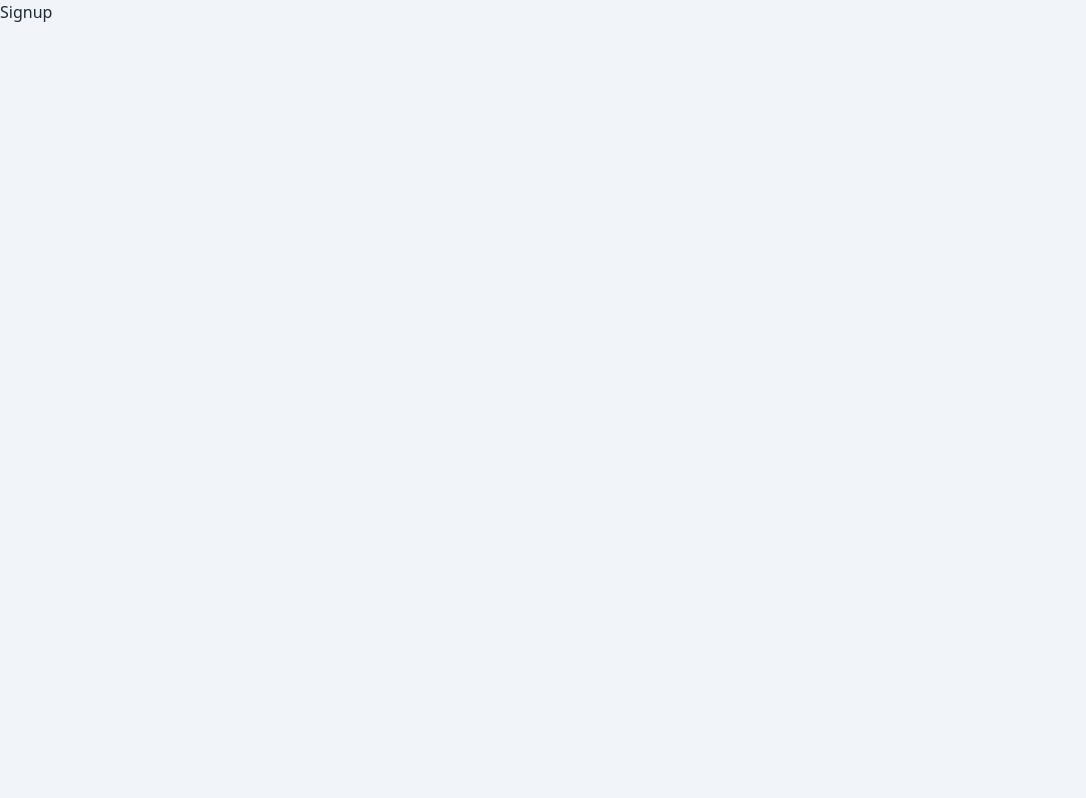
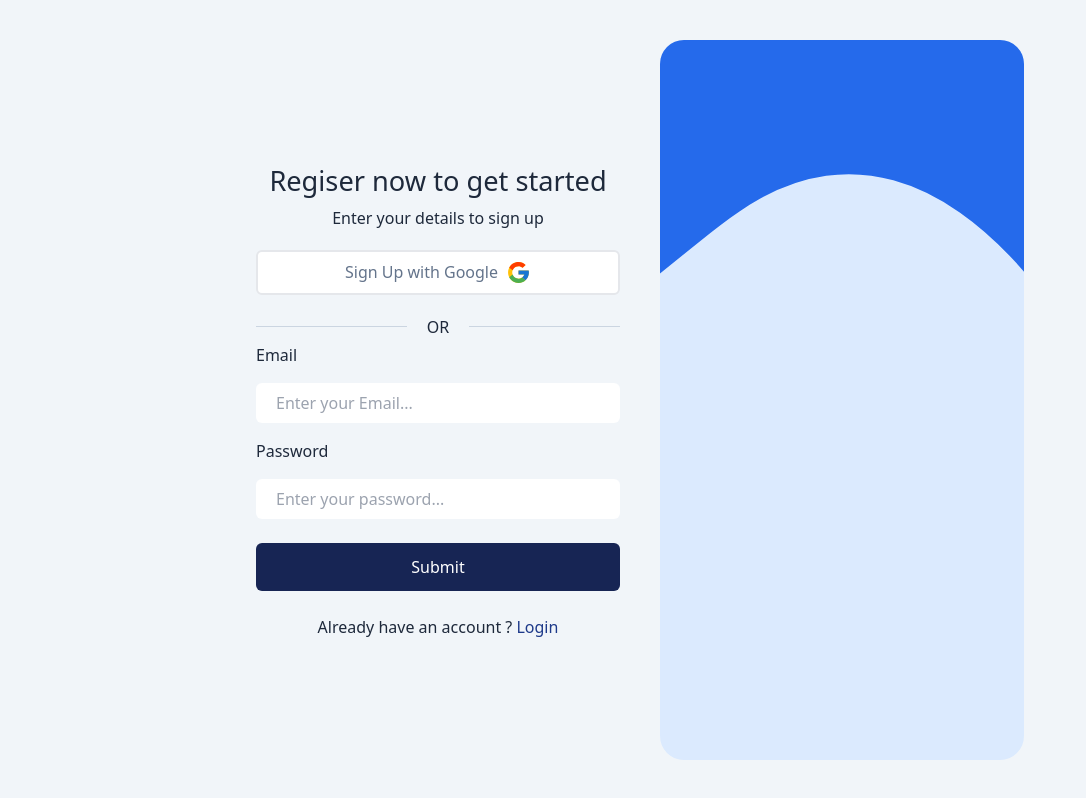
Before and after one commit to aneeshsharma72067/gengo-chat, a SvelteKit app: page /auth/signup in a window 1280 px wide. Shown: the whole page, without its empty margins (0-1086 px from the left). Built offline with nearby package versions, Linux system fonts and the light colour scheme.

Commit message:
Building SignUp UI

```diff
--- a/src/lib/components/ui/SignInWithGoogle.svelte
+++ b/src/lib/components/ui/GoogleAuth.svelte
@@ -1,10 +1,12 @@
-<script>
+<script lang="ts">
   import Google from "../Icons/Google.svelte";
+  export let authType:string;
+  $: method = authType === 'signin' ? "Sign In" : "Sign Up"
 </script>
 
 <button
   class="flex items-center justify-center gap-2 my-4 border-2 rounded-md px-6 py-2 text-slate-500 w-full bg-white"
 >
-  <span>Sign In with Google</span>
+  <span>{method} with Google</span>
   <Google />
 </button>
--- /dev/null
+++ b/src/lib/components/ui/Wave.svelte
@@ -0,0 +1,38 @@
+<div class="relative">
+  <div class="custom-shape-divider-top-1712749025">
+    <svg
+      data-name="Layer 1"
+      xmlns="http://www.w3.org/2000/svg"
+      viewBox="0 0 1200 120"
+      preserveAspectRatio="none"
+    >
+      <path
+        d="M985.66,92.83C906.67,72,823.78,31,743.84,14.19c-82.26-17.34-168.06-16.33-250.45.39-57.84,11.73-114,31.07-172,41.86A600.21,600.21,0,0,1,0,27.35V120H1200V95.8C1132.19,118.92,1055.71,111.31,985.66,92.83Z"
+        class="shape-fill"
+      ></path>
+    </svg>
+  </div>
+</div>
+
+<style>
+  .custom-shape-divider-top-1712749025 {
+    position: absolute;
+    top: 0;
+    left: 0;
+    width: 100%;
+    overflow: hidden;
+    line-height: 0;
+    transform: rotate(180deg);
+  }
+
+  .custom-shape-divider-top-1712749025 svg {
+    position: relative;
+    display: block;
+    width: calc(271% + 1.3px);
+    height: 300px;
+  }
+
+  .custom-shape-divider-top-1712749025 .shape-fill {
+    fill: #256aeb;
+  }
+</style>
--- a/src/routes/+layout.svelte
+++ b/src/routes/+layout.svelte
@@ -2,6 +2,6 @@
   import "../app.css";
 </script>
 
-<div class="bg-slate-100 w-screen min-h-screen text-slate-800">
+<div class="bg-slate-100 w-screen min-h-screen h-screen text-slate-800">
   <slot />
 </div>
--- a/src/routes/api/auth/login/+server.ts
+++ b/src/routes/api/auth/login/+server.ts
@@ -10,3 +10,9 @@ export async function POST({ request }) {
     { status: 200 }
   );
 }
+
+export async function GET({ request }) {
+  return json({
+    message: "Login API route",
+  });
+}
--- a/src/routes/auth/login/+page.svelte
+++ b/src/routes/auth/login/+page.svelte
@@ -1,13 +1,14 @@
 <script lang="ts">
   import Button from "$lib/components/ui/Button.svelte";
-  import SignInWithGoogle from "$lib/components/ui/SignInWithGoogle.svelte";
+  import SignInWithGoogle from "$lib/components/ui/GoogleAuth.svelte";
   import InputWithLabel from "$lib/components/ui/InputWithLabel.svelte";
+  import Wave from "$lib/components/ui/Wave.svelte";
 
-  type LoginFormData = {
+  type HTMLFormData = {
     email: string;
     password: string;
   };
-  const formData: LoginFormData = {
+  const formData: HTMLFormData = {
     email: "",
     password: "",
   };
@@ -27,21 +28,20 @@
 
 <title>Login</title>
 
-<div class="flex items-center justify-center py-10">
-  <div class="flex flex-col gap-1 items-center w-4/5 md:w-2/5">
+<div class="flex gap-10 md:w-3/5 h-full mx-auto items-center justify-center py-10">
+  <div class="flex md:flex-1 flex-col gap-1 items-center w-4/5 md:w-2/5">
     <div class="flex items-center justify-center my-1">
       <div class="w-14 h-14 bg-red-400 rounded-full"></div>
     </div>
     <h1 class="text-[1.7rem] font-medium">Welcome Back</h1>
     <p>Enter your details to sign in</p>
-    <SignInWithGoogle />
+    <SignInWithGoogle authType="signin" />
     <div class="flex w-full items-center justify-center gap-5">
       <hr class="border-slate-300 w-full" />
       <span>OR</span>
       <hr class="border-slate-300 w-full" />
     </div>
     <div class="flex flex-col gap-4 w-full items-center">
-      <form action="" class="flex flex-col gap-4 w-full items-center">
       <InputWithLabel
         name="email"
         type="email"
@@ -57,8 +57,10 @@
         bind:value={formData.password}
       />
       <Button class="w-full my-2" on:click={hanldeSubmit}>Submit</Button>
-      </form>
       <p>Don't have an account ? <a href="/auth/signup">Sign Up</a></p>
     </div>
   </div>
+  <div class="max-sm:hidden flex-1 h-full rounded-3xl overflow-hidden self-start bg-blue-100">
+    <Wave />
   </div>
+</div>
--- a/src/routes/auth/signup/+page.svelte
+++ b/src/routes/auth/signup/+page.svelte
@@ -1 +1,64 @@
-<h1>Signup</h1>
+<script lang="ts">
+  import Button from "$lib/components/ui/Button.svelte";
+  import SignInWithGoogle from "$lib/components/ui/GoogleAuth.svelte";
+  import InputWithLabel from "$lib/components/ui/InputWithLabel.svelte";
+  import Wave from "$lib/components/ui/Wave.svelte";
+
+  type HTMLFormData = {
+    email: string;
+    password: string;
+  };
+  const formData: HTMLFormData = {
+    email: "",
+    password: "",
+  };
+  const hanldeSubmit = async () => {
+    const response = await fetch("/api/auth/login", {
+      method: "POST",
+      body: JSON.stringify(formData),
+      headers: {
+        "content-type": "application/json",
+      },
+    });
+
+    const data = await response.json();
+    console.log(data);
+  };
+</script>
+
+<title>Login</title>
+
+<div class="flex gap-10 md:w-3/5 h-full mx-auto items-center justify-center py-10">
+  <div class="flex md:flex-1 flex-col gap-1 items-center w-4/5 md:w-2/5">
+
+    <h1 class="text-[1.7rem] font-medium text-center">Regiser now to get started</h1>
+    <p class="">Enter your details to sign up</p>
+    <SignInWithGoogle authType="signup" />
+    <div class="flex w-full items-center justify-center gap-5">
+      <hr class="border-slate-300 w-full" />
+      <span>OR</span>
+      <hr class="border-slate-300 w-full" />
+    </div>
+    <div class="flex flex-col gap-4 w-full items-center">
+      <InputWithLabel
+        name="email"
+        type="email"
+        label="Email"
+        placeholder="Enter your Email..."
+        bind:value={formData.email}
+      />
+      <InputWithLabel
+        name="password"
+        type="password"
+        label="Password"
+        placeholder="Enter your password..."
+        bind:value={formData.password}
+      />
+      <Button class="w-full my-2" on:click={hanldeSubmit}>Submit</Button>
+      <p>Already have an account ? <a href="/auth/login">Login</a></p>
+    </div>
+  </div>
+  <div class="max-sm:hidden flex-1 h-full rounded-3xl overflow-hidden self-start bg-blue-100">
+    <Wave />
+  </div>
+</div>
```
Also changed, not shown: src/routes/auth/login/+page.server.ts (deleted). Lines whose indentation alone changed are shown as unchanged.
